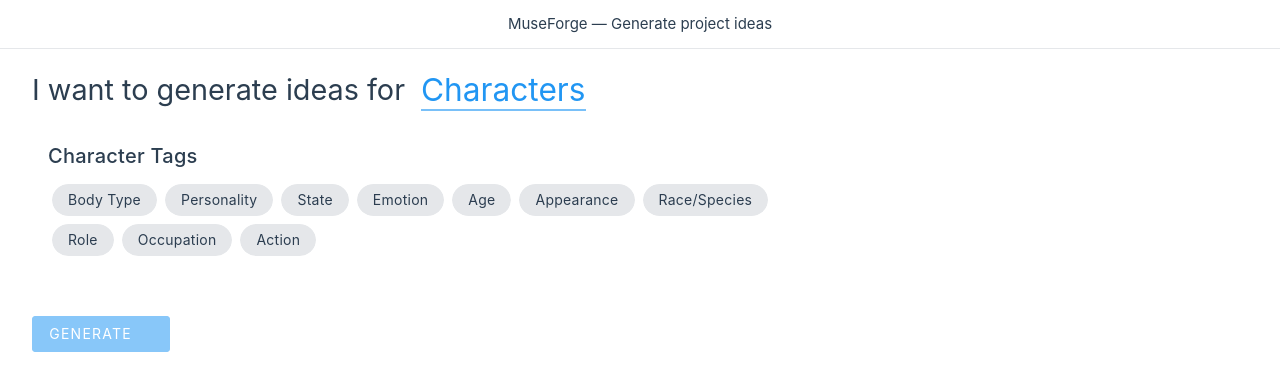
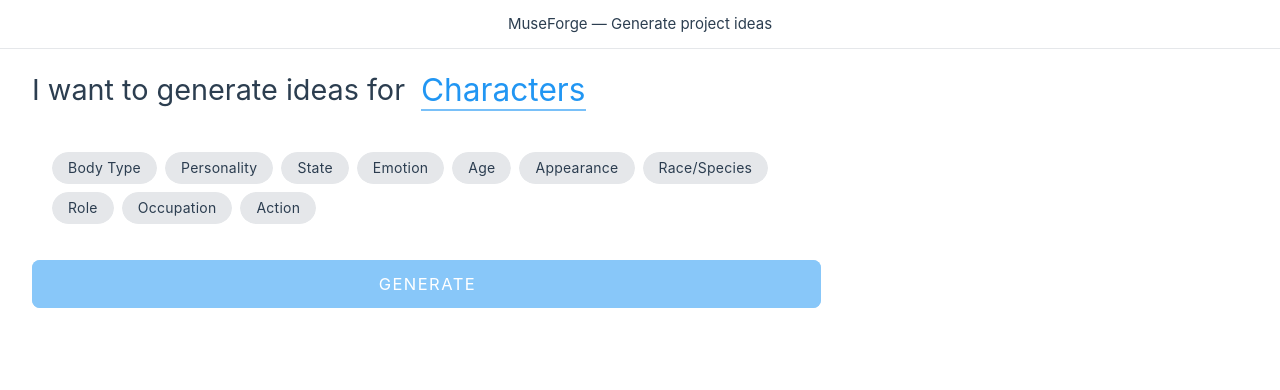
Before and after one commit to pixelGoblin/MuseForge, a Vue app: page / in a window 1280 px wide. Shown: the top 390 px of the page. Built offline with nearby package versions, Linux system fonts and the light colour scheme.

Commit message:
refactor: change generateInspiration function. style main button

```diff
--- a/src/components/KeywordFields.vue
+++ b/src/components/KeywordFields.vue
@@ -16,6 +16,8 @@
 
   const loading = ref(false);
 
+
+
   // const formatCategoryName = (category) => {
   //   return category.replace(/(^\w|_\w)/g, (match) =>
   //     match.replace(/_/, ' ').toUpperCase()
@@ -32,6 +34,10 @@
       return;
     }
     const vowels = ['a', 'e', 'i', 'o', 'u'];
+    const resultGenerated = {
+      sentence: '',
+      tags: []
+    };
     // const currentType = tagsStore.selectedType;
     // const categories  = tagsStore.orderedCategories[currentType];
     const selectedKeys = selectedCategories.value
@@ -41,9 +47,18 @@
     const parts = orderedKeys.map(key => {
       const randomTag = key.tags[Math.floor(Math.random() * key.tags.length)]
       const result = key.formula(randomTag);
+      resultGenerated.tags.push({
+        category: key.displayName,
+        tag: randomTag
+      });
       return result;
-    })
-    console.log(`${vowels.includes(parts[0][0].toLowerCase()) ? 'An' : 'A'} ${parts.join(' ')}.`);
+    });
+
+    const sentence = `${vowels.includes(parts[0][0].toLowerCase()) ? 'An' : 'A'} ${parts.join(' ')}.`;
+
+    resultGenerated.sentence = sentence;
+
+    tagsStore.addInspirationCard(resultGenerated);
 
     // const generated = {};
     // for (const category of selectedCategories.value) {
@@ -91,7 +106,7 @@
     </v-menu>
   </div>
 
-  <v-container class="ma-0 px-0 py-6">
+  <v-container class="ma-0 px-0 pt-6 pb-0">
     <v-row align="center" justify="start">
       <v-col
         v-for="(selection, i) in selectedCategories"
@@ -109,9 +124,29 @@
         </v-chip>
       </v-col>
     </v-row>
+
+    <!-- Character Categories -->
+    <v-container v-if="selectedType === 'character'" class="mx-auto px-0">
+      <!-- <v-card-title>Character Tags</v-card-title> -->
+      <v-card-text>
+        <template v-for="category in characterCategories">
+          <v-chip
+            v-if="!selectedCategories.includes(category)"
+            :key="category"
+            class="ma-1 rounded-xl pa-4"
+            :filter="selectedCategories.includes(category)"
+            @click="selectedCategories.push(category)"
+            label
+          >
+            {{ category.displayName }}
+          </v-chip>
+        </template>
+      </v-card-text>
+    </v-container>
+
     <!-- Environment Categories -->
     <v-container v-if="selectedType === 'environment'"  class="mx-auto px-0">
-      <v-card-title>Environment Tags</v-card-title>
+      <!-- <v-card-title >Environment Tags</v-card-title> -->
       <v-card-text>
         <template v-for="category in environmentCategories">
           <v-chip
@@ -128,28 +163,9 @@
       </v-card-text>
     </v-container>
 
-    <!-- Character Categories -->
-    <v-container v-if="selectedType === 'character'" class="mx-auto px-0">
-      <v-card-title>Character Tags</v-card-title>
-      <v-card-text>
-        <template v-for="category in characterCategories">
-          <v-chip
-            v-if="!selectedCategories.includes(category)"
-            :key="category"
-            class="ma-1 rounded-xl pa-4"
-            :filter="selectedCategories.includes(category)"
-            @click="selectedCategories.push(category)"
-            label
-          >
-            {{ category.displayName }}
-          </v-chip>
-        </template>
-      </v-card-text>
-    </v-container>
-
     <!-- Prop Categories -->
     <v-container v-if="selectedType === 'prop'" class="mx-auto px-0">
-      <v-card-title>Prop Tags</v-card-title>
+      <!-- <v-card-title>Prop Tags</v-card-title> -->
       <v-card-text>
         <template v-for="category in propCategories">
           <v-chip
@@ -173,11 +189,12 @@
   </v-container>
   <v-btn
     color="primary"
+    class="generate-button rounded-lg px-4 py-2 mb-5 w-100"
     :disabled="selectedCategories.length === 0"
     @click="generateInspiration"
   >
     Generate
-    <v-icon end>mdi-auto-fix</v-icon>
+    <!-- <v-icon end>mdi-auto-fix</v-icon> -->
   </v-btn>
 </template>
 
@@ -222,6 +239,15 @@
   opacity: 1;
 }
 
+button.v-btn {
+  /* margin: 1rem 2rem; */
+  font-size: 1.1em;
+  /* padding: 1rem 2rem; */
+  /* width: 100%; */
+  border-radius: 4px;
+  height: 3rem;
+}
+
 /* Menu styling */
 :deep(.v-list) {
   padding: 8px 0;
```
